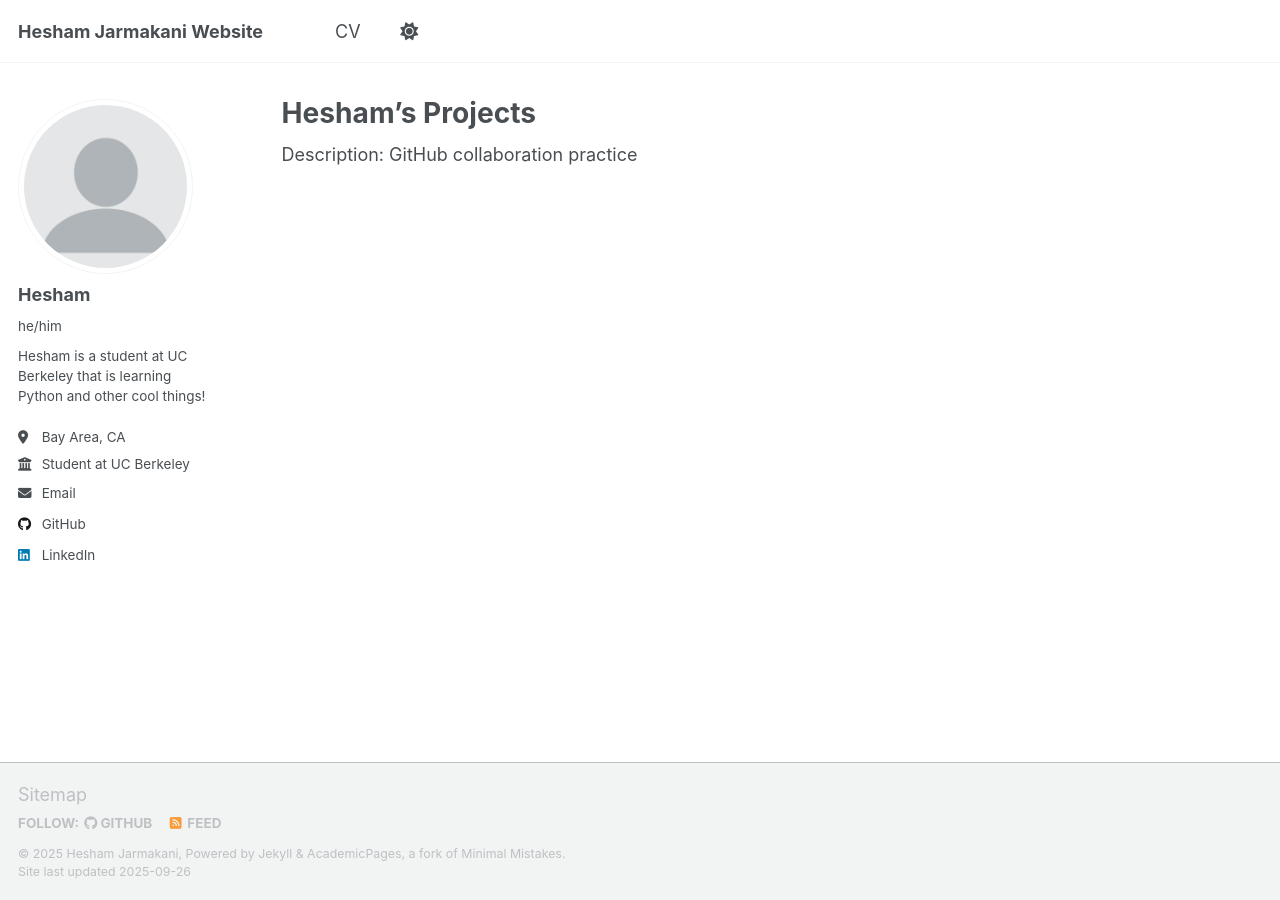
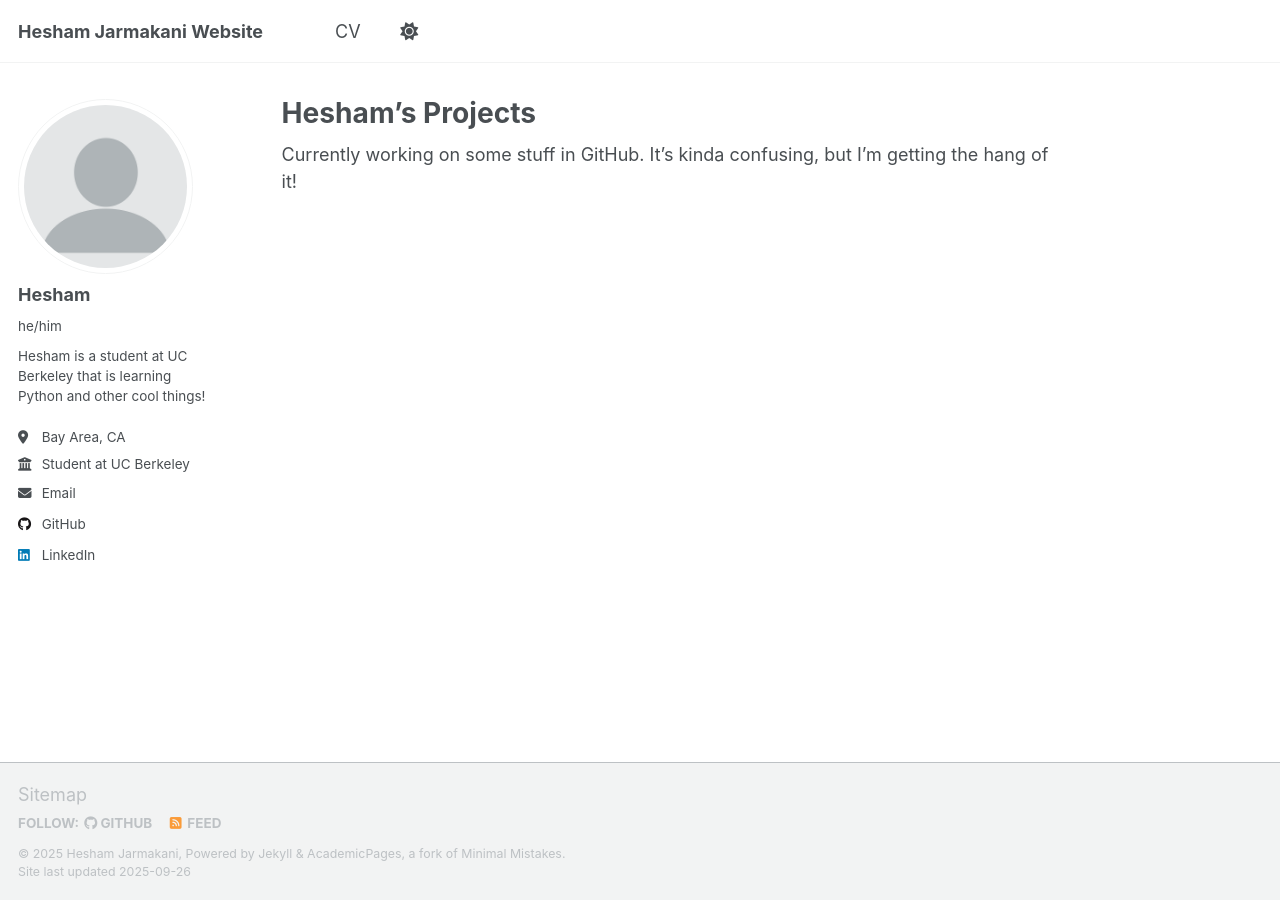
Before and after one commit to heshamjarmakani/heshamjarmakani.github.io, a Jekyll site: the page built from _pages/projects.md, in a window 1280 px wide. Built offline with Jekyll 4.4.1, drawn with Linux system fonts in a browser that asks for light colours; a script that is not in the unit is left out.

Commit message:
Update projects.md

```diff
--- a/_pages/projects.md
+++ b/_pages/projects.md
@@ -7,4 +7,5 @@ redirect_from:
   - /about.html
 ---
 
-Description: GitHub collaboration practice
+Currently working on some stuff in GitHub.
+It's kinda confusing, but I'm getting the hang of it!
```
